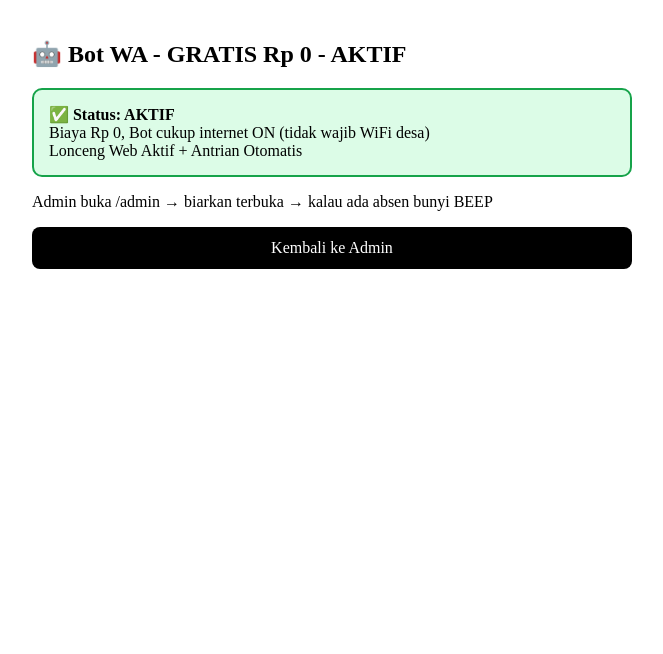
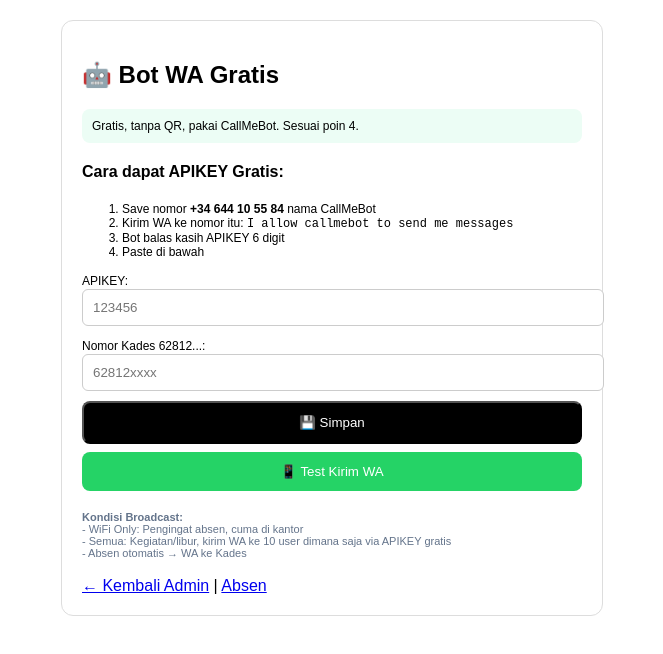
Before and after one commit to desagunungsari207/Absensi-Perangkat, a Next.js app: page /setting-bot in a window 1280 px wide. Shown: the top 654 px of the page, without its empty margins (308-971 px from the left). Built offline with nearby package versions, Linux system fonts and the light colour scheme.

Commit message:
Refactor SettingBot to BotSetting with localStorage

```diff
--- a/app/setting-bot/page.js
+++ b/app/setting-bot/page.js
@@ -1,13 +1,39 @@
 'use client';
-export default function SettingBot(){
+import { useState, useEffect } from 'react';
+export default function BotSetting(){
+  const [apikey, setApikey] = useState('');
+  const [nomorTest, setNomorTest] = useState('');
+  const [status, setStatus] = useState('');
+  useEffect(()=>{
+    setApikey(localStorage.getItem('callmebot_apikey') || '');
+    setNomorTest(localStorage.getItem('nomor_kades') || '');
+  },[]);
+  const save = ()=>{
+    localStorage.setItem('callmebot_apikey', apikey);
+    localStorage.setItem('nomor_kades', nomorTest);
+    setStatus('✅ APIKEY disimpan - Bot WA Gratis Aktif');
+  }
+  const testKirim = ()=>{
+    if(!apikey || !nomorTest) return alert('Isi apikey & nomor');
+    setStatus('⏳ Mengirim test...');
+    fetch(`https://api.callmebot.com/whatsapp.php?phone=${nomorTest}&text=${encodeURIComponent('Test Bot Desa Gunungsari - WA Gratis Aktif ✅')}&apikey=${apikey}`)
+      .then(r=>r.text()).then(t=>{ setStatus(`Hasil: ${t}. Jika 'Message queued', cek WA`); }).catch(e=> setStatus('Error cek apikey'));
+  }
   return (
-    <div style={{padding:20, maxWidth:600, margin:'0 auto'}}>
-      <h2>🤖 Bot WA - GRATIS Rp 0 - AKTIF</h2>
-      <div style={{background:'#dcfce7', padding:15, borderRadius:10, border:'2px solid #16a34a'}}>
-        <b>✅ Status: AKTIF</b><br/>Biaya Rp 0, Bot cukup internet ON (tidak wajib WiFi desa)<br/>Lonceng Web Aktif + Antrian Otomatis
-      </div>
-      <p>Admin buka /admin → biarkan terbuka → kalau ada absen bunyi BEEP</p>
-      <a href="/admin" style={{display:'block', padding:12, background:'black', color:'white', textAlign:'center', borderRadius:8, textDecoration:'none'}}>Kembali ke Admin</a>
+    <div style={{maxWidth:500, margin:'20px auto', padding:20, fontFamily:'sans-serif', background:'white', borderRadius:12, border:'1px solid #ddd'}}>
+      <h2>🤖 Bot WA Gratis</h2>
+      <p style={{fontSize:12, background:'#ecfdf5', padding:10, borderRadius:8}}>Gratis, tanpa QR, pakai CallMeBot. Sesuai poin 4.</p>
+      <h4 style={{marginTop:20}}>Cara dapat APIKEY Gratis:</h4>
+      <ol style={{fontSize:12}}><li>Save nomor <b>+34 644 10 55 84</b> nama CallMeBot</li><li>Kirim WA ke nomor itu: <code>I allow callmebot to send me messages</code></li><li>Bot balas kasih APIKEY 6 digit</li><li>Paste di bawah</li></ol>
+      <label style={{fontSize:12}}>APIKEY:</label>
+      <input value={apikey} onChange={e=>setApikey(e.target.value)} placeholder="123456" style={{width:'100%', padding:10, borderRadius:6, border:'1px solid #ccc', marginBottom:10}}/>
+      <label style={{fontSize:12}}>Nomor Kades 62812...:</label>
+      <input value={nomorTest} onChange={e=>setNomorTest(e.target.value)} placeholder="62812xxxx" style={{width:'100%', padding:10, borderRadius:6, border:'1px solid #ccc', marginBottom:10}}/>
+      <button onClick={save} style={{width:'100%', padding:12, background:'black', color:'white', borderRadius:8, marginBottom:8}}>💾 Simpan</button>
+      <button onClick={testKirim} style={{width:'100%', padding:12, background:'#25D366', color:'white', borderRadius:8, border:0}}>📱 Test Kirim WA</button>
+      {status && <div style={{marginTop:15, padding:10, background:'#f1f5f9', borderRadius:8, fontSize:12}}>{status}</div>}
+      <div style={{marginTop:20, fontSize:11, color:'#64748b'}}><b>Kondisi Broadcast:</b><br/>- WiFi Only: Pengingat absen, cuma di kantor<br/>- Semua: Kegiatan/libur, kirim WA ke 10 user dimana saja via APIKEY gratis<br/>- Absen otomatis → WA ke Kades</div>
+      <br/><a href="/admin">← Kembali Admin</a> | <a href="/">Absen</a>
     </div>
   )
 }
```
